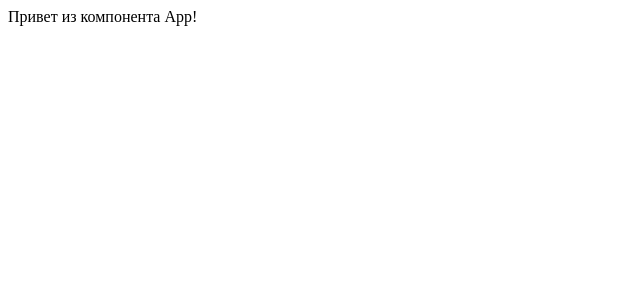
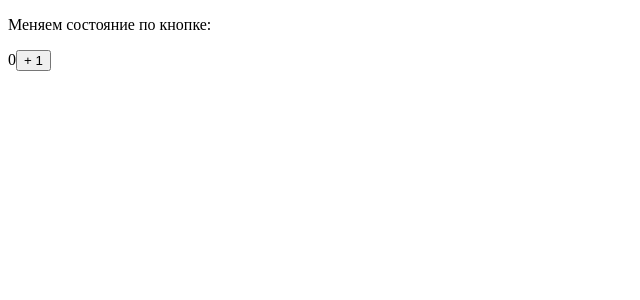
Before and after one commit to Valentina-Aktanko/order-app, a React app: page / in a window 1280 px wide. Shown: the top 300 px of the page, without its empty margins (0-640 px from the left). Built offline with nearby package versions, Linux system fonts and the light colour scheme.

Commit message:
feat: меняет состояние по кнопке; более удобная работа с состоянием при помощи Class Properties

```diff
--- a/src/components/App.jsx
+++ b/src/components/App.jsx
@@ -1,15 +1,27 @@
 import React, { Component } from 'react';
 
 export class App extends Component {
-  constructor(props) {
-    super(props);
+  state = {
+    counter: 0,
+  }
 
-    this.state= {};
+  handleClick = () => {
+    const { counter } = this.state;
+    this.setState({
+      counter: counter + 1,
+    });
   }
 
   render() {
+    const { counter } = this.state;
+
+
     return (
-      <div>Привет из компонента App!</div>
+      <div>
+        <p>Меняем состояние по кнопке:</p>
+        {counter}
+        <button onClick={this.handleClick}>+ 1</button>
+      </div>
     );
   }
 }
```
Also changed, not shown: 1 other file (tests, documents, lock files or other folders).
